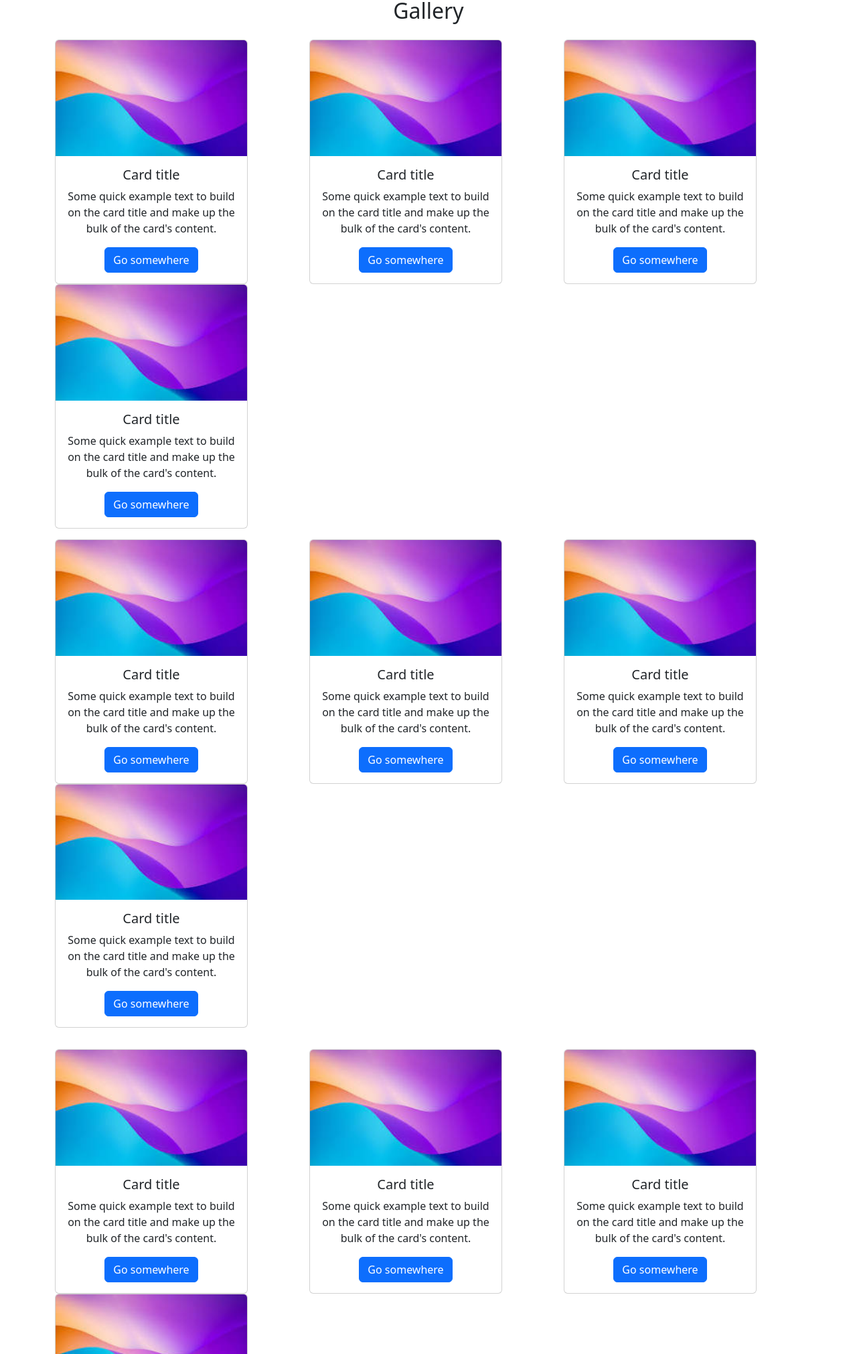
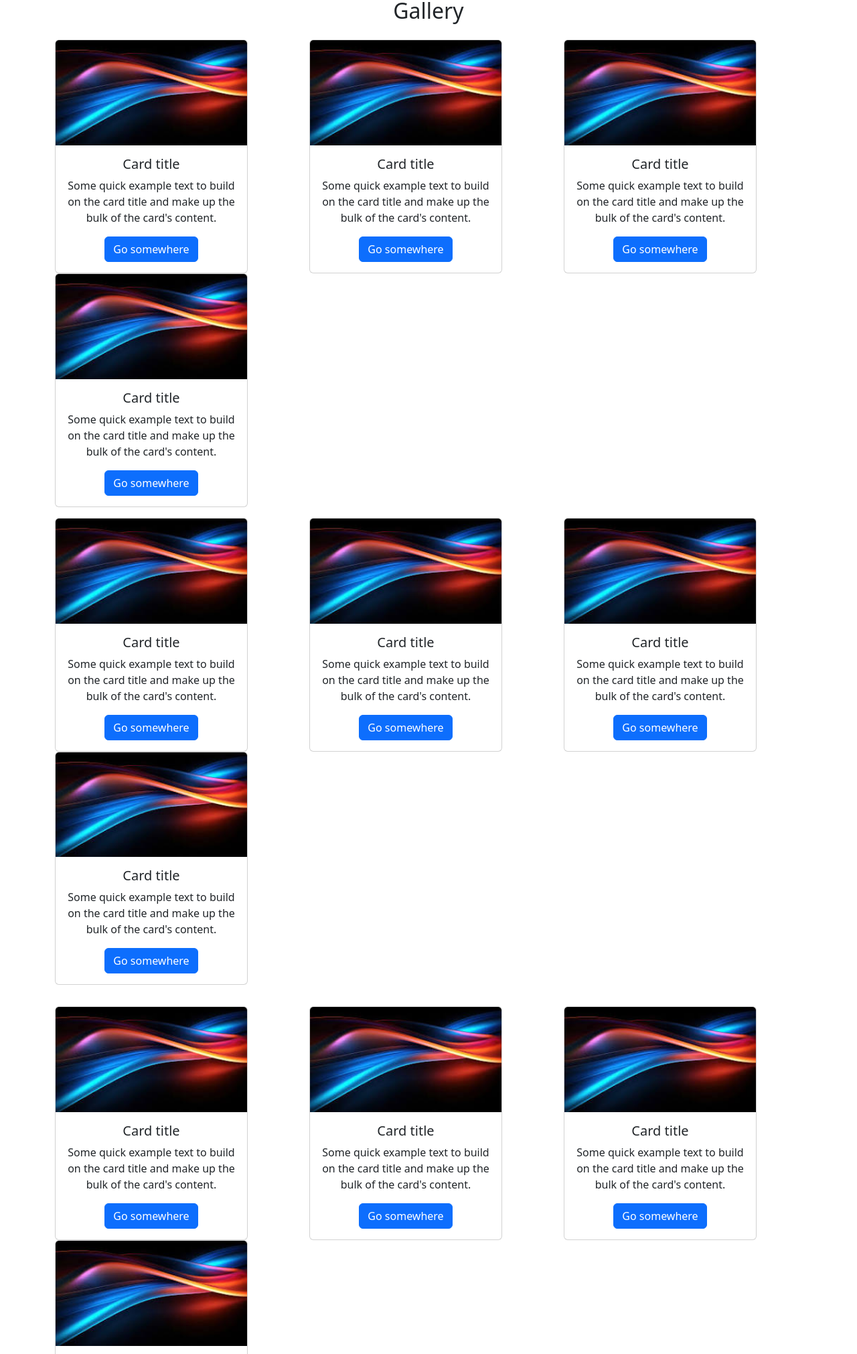
Before and after one commit to ronwaterskii/prelim-examination, a plain HTML site: page index.html in a window 1280 px wide. Shown: the part 779-2800 px from the top of the page at 67% size. Drawn offline with nearby package versions, Linux system fonts and the light colour scheme; files whose address does not match are found by name.

Commit message:
Add files via upload

```diff
--- a/index.html
+++ b/index.html
@@ -11,7 +11,7 @@
   <nav class="navbar navbar-expand-lg bg-success">
     <div class="container-fluid">
       <a class="navbar-brand" href="#">
-        <img src="c:\Users\roniel.sagadal\Downloads\images\logo.png" style="height: 50px;" alt="logo">
+        <img src="c:\Users\roniel.sagadal\Downloads\logo.png" style="height: 50px;" alt="logo">
       </a>
       <button class="navbar-toggler" type="button" data-bs-toggle="collapse" data-bs-target="#navbarNav" aria-controls="navbarNav" aria-expanded="false" aria-label="Toggle navigation">
         <span class="navbar-toggler-icon"></span>
@@ -46,21 +46,21 @@
     </div>
     <div class="carousel-inner">
       <div class="carousel-item active">
-        <img src="images/2.jfif" class="d-block w-100" style="height: 700px;" alt="...">
+        <img src="c:\Users\roniel.sagadal\Downloads\3.jfif" class="d-block w-100" style="height: 700px;" alt="...">
         <div class="carousel-caption d-none d-md-block">
           <h5>First slide label</h5>
           <p>Some representative placeholder content for the first slide.</p>
         </div>
       </div>
       <div class="carousel-item">
-        <img src="images/3.jfif" class="d-block w-100" style="height: 700px; alt="...">
+        <img src="ic:\Users\roniel.sagadal\Downloads\3.jfif class="d-block w-100" style="height: 700px; alt="...">
         <div class="carousel-caption d-none d-md-block">
           <h5>Second slide label</h5>
           <p>Some representative placeholder content for the second slide.</p>
         </div>
       </div>
       <div class="carousel-item">
-        <img src="images/4.jfif" class="d-block w-100" style="height: 700px; alt="...">
+        <img src="c:\Users\roniel.sagadal\Downloads\3.jfif" class="d-block w-100" style="height: 700px; alt="...">
         <div class="carousel-caption d-none d-md-block">
           <h5>Third slide label</h5>
           <p>Some representative placeholder content for the third slide.</p>
@@ -84,7 +84,7 @@
     <div class="row">
       <div class="col">
         <div class="card" style="width: 18rem;">
-            <img src="c:\Users\roniel.sagadal\Downloads\images\4.jfif" class="card-img-top" alt="...">
+            <img src="c:\Users\roniel.sagadal\Downloads\3.jfif" class="card-img-top" alt="...">
             <div class="card-body">
               <h5 class="card-title">Card title</h5>
               <p class="card-text">Some quick example text to build on the card title and make up the bulk of the card's content.</p>
@@ -94,7 +94,7 @@
       </div>
       <div class="col">
         <div class="card" style="width: 18rem;">
-            <img src="c:\Users\roniel.sagadal\Downloads\images\4.jfif" class="card-img-top" alt="...">
+            <img src="c:\Users\roniel.sagadal\Downloads\3.jfif" class="card-img-top" alt="...">
             <div class="card-body">
               <h5 class="card-title">Card title</h5>
               <p class="card-text">Some quick example text to build on the card title and make up the bulk of the card's content.</p>
@@ -104,7 +104,7 @@
       </div>
       <div class="col">
         <div class="card" style="width: 18rem;">
-            <img src="c:\Users\roniel.sagadal\Downloads\images\4.jfif" class="card-img-top" alt="...">
+            <img src="c:\Users\roniel.sagadal\Downloads\3.jfif" class="card-img-top" alt="...">
             <div class="card-body">
               <h5 class="card-title">Card title</h5>
               <p class="card-text">Some quick example text to build on the card title and make up the bulk of the card's content.</p>
@@ -114,7 +114,7 @@
       </div>
       <div class="col">
         <div class="card" style="width: 18rem;">
-            <img src="c:\Users\roniel.sagadal\Downloads\images\4.jfif" class="card-img-top" alt="...">
+            <img src="c:\Users\roniel.sagadal\Downloads\3.jfif" class="card-img-top" alt="...">
             <div class="card-body">
               <h5 class="card-title">Card title</h5>
               <p class="card-text">Some quick example text to build on the card title and make up the bulk of the card's content.</p>
@@ -127,7 +127,7 @@
     <div class="row py-3">
         <div class="col">
           <div class="card" style="width: 18rem;">
-              <img src="c:\Users\roniel.sagadal\Downloads\images\4.jfif" class="card-img-top" alt="...">
+              <img src="c:\Users\roniel.sagadal\Downloads\3.jfif" class="card-img-top" alt="...">
               <div class="card-body">
                 <h5 class="card-title">Card title</h5>
                 <p class="card-text">Some quick example text to build on the card title and make up the bulk of the card's content.</p>
@@ -137,7 +137,7 @@
         </div>
         <div class="col">
           <div class="card" style="width: 18rem;">
-              <img src="c:\Users\roniel.sagadal\Downloads\images\4.jfif" class="card-img-top" alt="...">
+              <img src="c:\Users\roniel.sagadal\Downloads\3.jfif" class="card-img-top" alt="...">
               <div class="card-body">
                 <h5 class="card-title">Card title</h5>
                 <p class="card-text">Some quick example text to build on the card title and make up the bulk of the card's content.</p>
@@ -147,7 +147,7 @@
         </div>
         <div class="col">
           <div class="card" style="width: 18rem;">
-              <img src="c:\Users\roniel.sagadal\Downloads\images\4.jfif" class="card-img-top" alt="...">
+              <img src="c:\Users\roniel.sagadal\Downloads\3.jfif" class="card-img-top" alt="...">
               <div class="card-body">
                 <h5 class="card-title">Card title</h5>
                 <p class="card-text">Some quick example text to build on the card title and make up the bulk of the card's content.</p>
@@ -157,7 +157,7 @@
         </div>
         <div class="col">
           <div class="card" style="width: 18rem;">
-              <img src="c:\Users\roniel.sagadal\Downloads\images\4.jfif" class="card-img-top" alt="...">
+              <img src="c:\Users\roniel.sagadal\Downloads\3.jfif" class="card-img-top" alt="...">
               <div class="card-body">
                 <h5 class="card-title">Card title</h5>
                 <p class="card-text">Some quick example text to build on the card title and make up the bulk of the card's content.</p>
@@ -170,7 +170,7 @@
      <div class="row py-3">
         <div class="col">
           <div class="card" style="width: 18rem;">
-              <img src="c:\Users\roniel.sagadal\Downloads\images\4.jfif" class="card-img-top" alt="...">
+              <img src="c:\Users\roniel.sagadal\Downloads\3.jfif" class="card-img-top" alt="...">
               <div class="card-body">
                 <h5 class="card-title">Card title</h5>
                 <p class="card-text">Some quick example text to build on the card title and make up the bulk of the card's content.</p>
@@ -180,7 +180,7 @@
         </div>
         <div class="col">
           <div class="card" style="width: 18rem;">
-              <img src="c:\Users\roniel.sagadal\Downloads\images\4.jfif" class="card-img-top" alt="...">
+              <img src="c:\Users\roniel.sagadal\Downloads\3.jfif" class="card-img-top" alt="...">
               <div class="card-body">
                 <h5 class="card-title">Card title</h5>
                 <p class="card-text">Some quick example text to build on the card title and make up the bulk of the card's content.</p>
@@ -190,7 +190,7 @@
         </div>
         <div class="col">
           <div class="card" style="width: 18rem;">
-              <img src="c:\Users\roniel.sagadal\Downloads\images\4.jfif" class="card-img-top" alt="...">
+              <img src="c:\Users\roniel.sagadal\Downloads\3.jfif" class="card-img-top" alt="...">
               <div class="card-body">
                 <h5 class="card-title">Card title</h5>
                 <p class="card-text">Some quick example text to build on the card title and make up the bulk of the card's content.</p>
@@ -200,7 +200,7 @@
         </div>
         <div class="col">
           <div class="card" style="width: 18rem;">
-              <img src="c:\Users\roniel.sagadal\Downloads\images\4.jfif" class="card-img-top" alt="...">
+              <img src="c:\Users\roniel.sagadal\Downloads\3.jfif" class="card-img-top" alt="...">
               <div class="card-body">
                 <h5 class="card-title">Card title</h5>
                 <p class="card-text">Some quick example text to build on the card title and make up the bulk of the card's content.</p>
```
